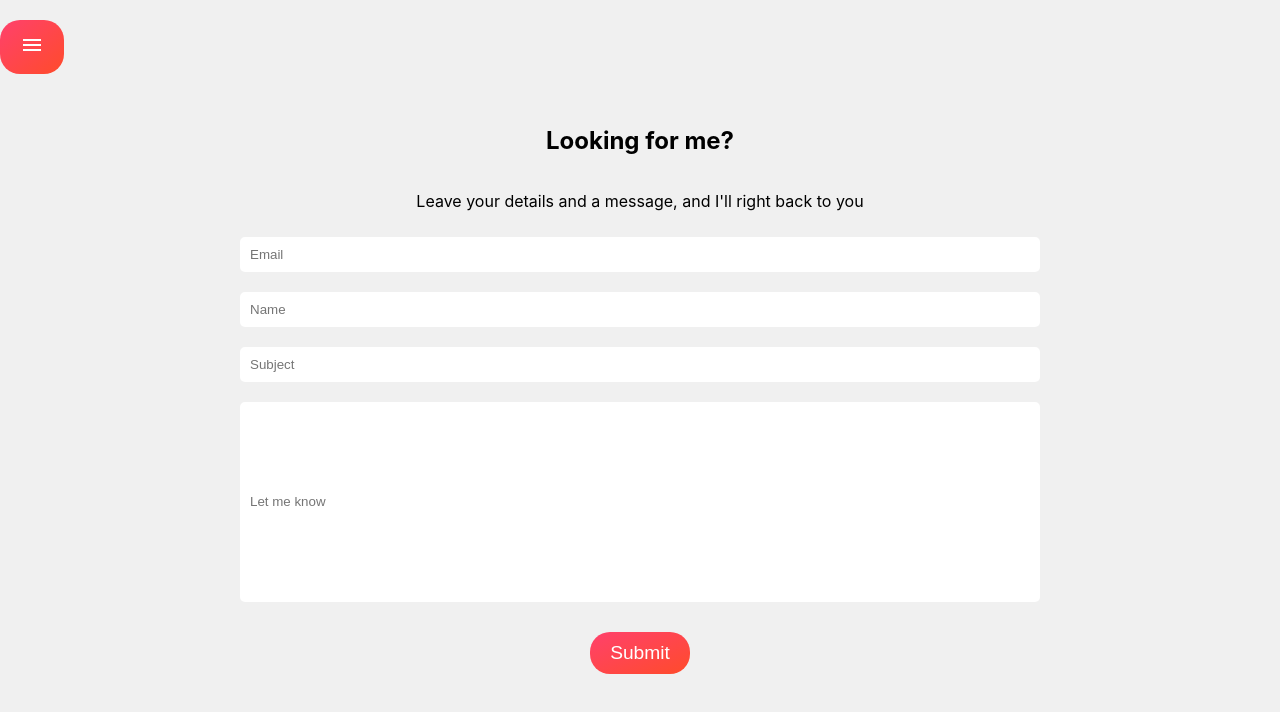
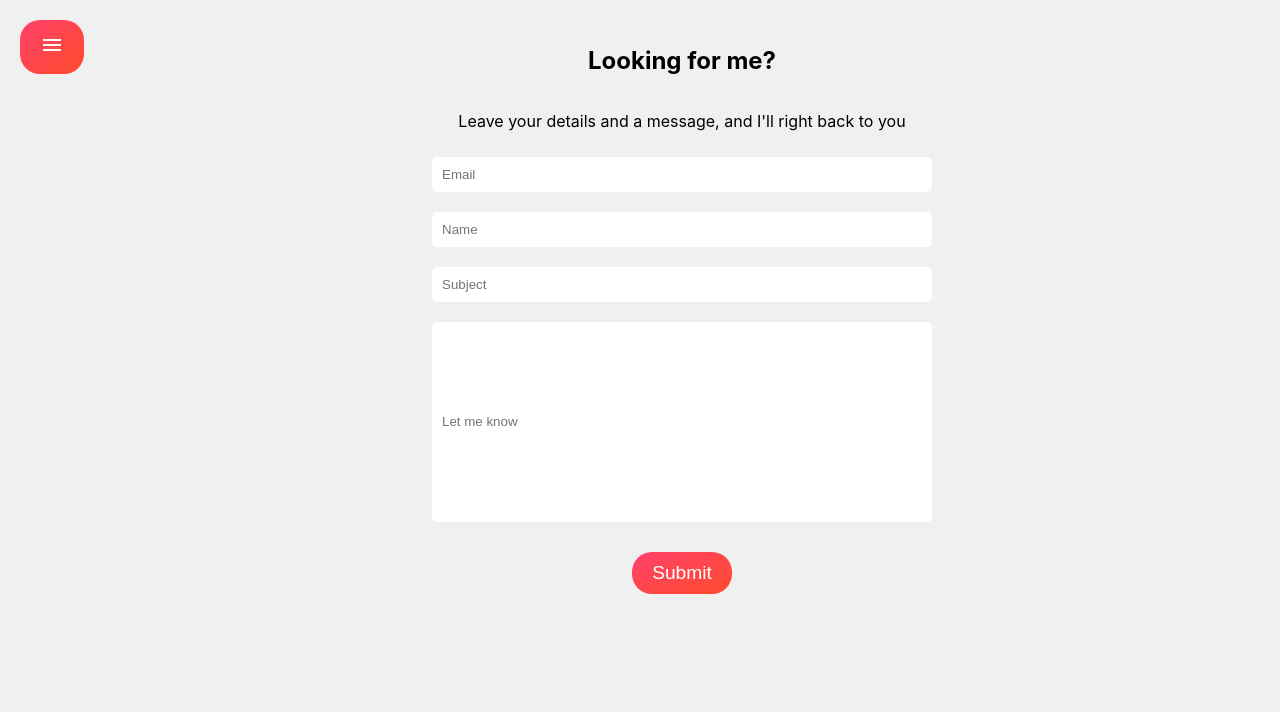
Before and after one commit to Korjubzot/react-portfolio, a React (Create React App) app: page /contact in a window 1280 px wide. Shown: the top 712 px of the page. Built offline with nearby package versions, Linux system fonts and the light colour scheme.

Commit message:
Further bugfixing

```diff
--- a/src/components/contact/contact.css
+++ b/src/components/contact/contact.css
@@ -1,10 +1,13 @@
+.contact-container {
+  display: flex;
+  flex-direction: column;
+  justify-content: center;
+  align-items: center;
+  min-height: 80vh;
+  width: 100%;
+}
+
 .contact-form {
-  z-index: 1;
-  position: absolute;
-  top: 50%;
-  left: 50%;
-  transform: translate(-50%, -50%);
-  height: 100vh;
   display: flex;
   flex-direction: column;
   justify-content: center;
@@ -19,7 +22,7 @@ form {
   border-radius: 5px;
   margin: auto;
   width: 90%;
-  max-width: 100vh;
+  max-width: 500px;
 }
 
 input {
@@ -44,7 +47,7 @@ button {
   padding: 10px 20px;
   font-size: 1.2rem;
   cursor: pointer;
-  transition: all 0.3s ease;
+  transition: transform 0.3s ease, box-shadow 0.3s ease;
 }
 
 button:hover {
--- a/src/components/contact/contact.js
+++ b/src/components/contact/contact.js
@@ -6,6 +6,7 @@ import "./contact.css";
 function Contact() {
   const [contact, setContact] = useState({
     email: "",
+    name: "",
     subject: "",
     detail: "",
   });
@@ -37,11 +38,16 @@ function Contact() {
           console.log("FAILED", err);
         }
       );
-    e.target.reset();
+    setContact({
+      email: "",
+      name: "",
+      subject: "",
+      detail: "",
+    });
   }
 
   return (
-    <div>
+    <div className="contact-container">
       <form className="contact-form" onSubmit={handleSubmit}>
         <h2>Looking for me?</h2>
         <p>Leave your details and a message, and I'll right back to you</p>
@@ -51,6 +57,7 @@ function Contact() {
           name="email"
           placeholder="Email"
           onChange={handleChange}
+          aria-label="email"
         ></input>
         <input
           className="contact-name"
@@ -58,6 +65,7 @@ function Contact() {
           name="name"
           placeholder="Name"
           onChange={handleChange}
+          aria-label="name"
         ></input>
         <input
           className="contact-subject"
@@ -65,6 +73,7 @@ function Contact() {
           name="subject"
           placeholder="Subject"
           onChange={handleChange}
+          aria-label="subject"
         ></input>
         <input
           className="contact-text"
@@ -72,6 +81,7 @@ function Contact() {
           name="detail"
           placeholder="Let me know"
           onChange={handleChange}
+          aria-label="detail"
         ></input>
         <button type="submit">Submit</button>
         {isSubmitted ? (
--- a/src/components/sidebar/sidebar.css
+++ b/src/components/sidebar/sidebar.css
@@ -1,6 +1,7 @@
 .hamburger-icon {
   font-size: 30px;
   cursor: pointer;
+  margin-left: 20px;
 }
 
 .hamburger-icon.open {
@@ -9,6 +10,7 @@
 }
 
 .sidebar {
+  z-index: 9;
   width: 100px;
   height: 100vh;
   position: fixed;
```
